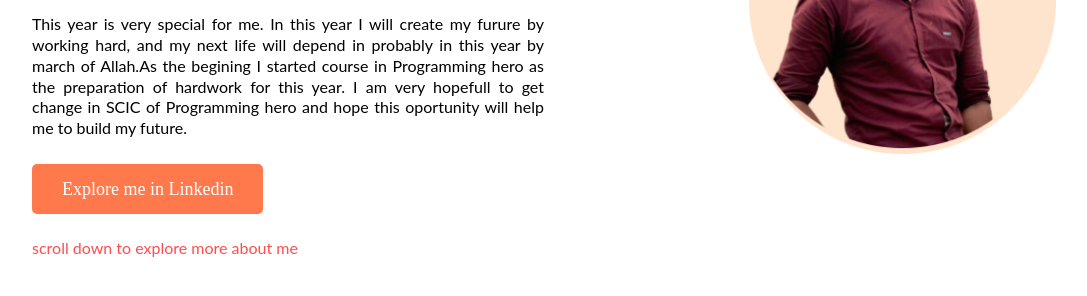
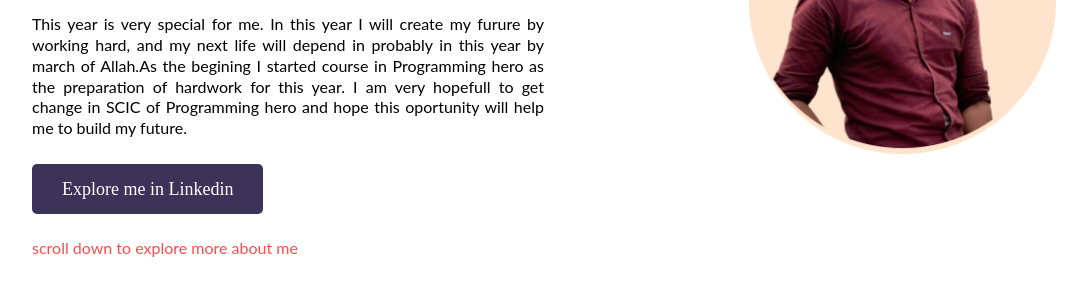
Before and after one commit to Neamul01/Assignment-1, a plain HTML site: page index.html in a window 1280 px wide. Shown: the part 190-486 px from the top of the page, without its empty margins (96-1183 px from the left). Drawn offline with Linux system fonts and the light colour scheme.

Commit message:
button color changed

```diff
--- a/style.css
+++ b/style.css
@@ -46,7 +46,7 @@ p {
 
 .link-button {
     color: white;
-    background-color: #ff794d;
+    background-color: #3b3358;
     font-size: 18px;
     border-radius: 5px;
     text-decoration: none;
```
Also changed, not shown: index.html (+1 -0 lines).
